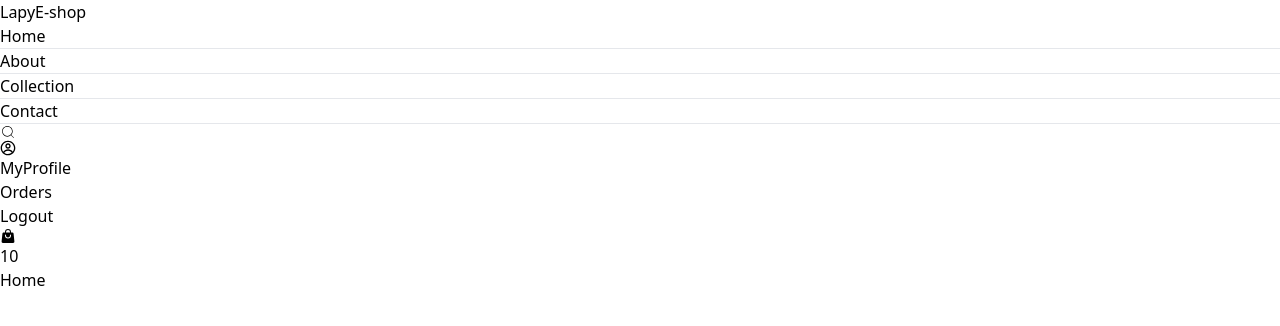
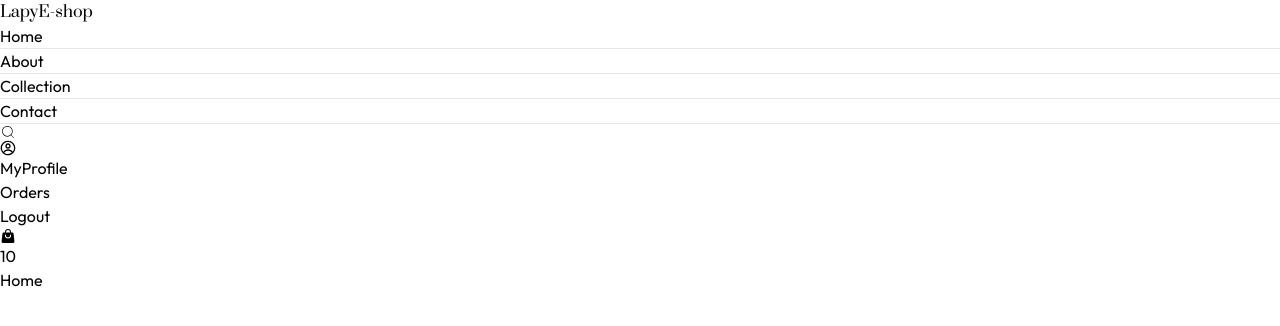
Before and after one commit to ajey108/LapyE-Shop, a React (Vite) app in the folder frontend/: page / in a window 1280 px wide. Shown: the top 326 px of the page. Built offline with nearby package versions, Linux system fonts and the light colour scheme.

Commit message:
Add Hero Component

```diff
--- a/frontend/src/index.css
+++ b/frontend/src/index.css
@@ -1,7 +1,28 @@
+@import url('https://fonts.googleapis.com/css2?family=Outfit:wght@100..900&family=Prata:wght@400&display=swap');
+
 @tailwind base;
 @tailwind components;
 @tailwind utilities;
 
-a.active hr{
-    display: block;
+* {
+  font-family: 'Outfit', sans-serif; /* Added sans-serif as fallback */
 }
+
+.prata-regular {
+  font-family: 'Prata', serif;
+  font-weight: 400;
+  font-style: normal;
+}
+
+a.active hr {
+  display: block;
+}
+
+
+h1, h2, h3 {
+  font-family: 'Prata', serif;
+}
+
+p {
+  font-weight: 400;
+}
```
